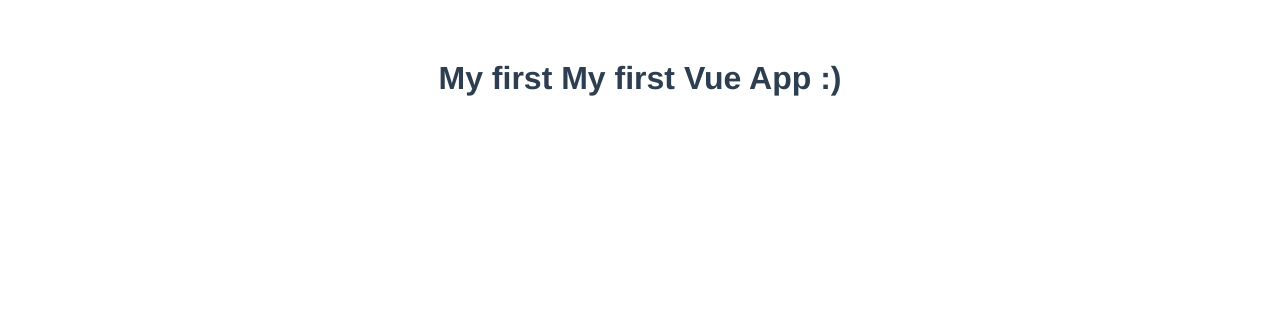
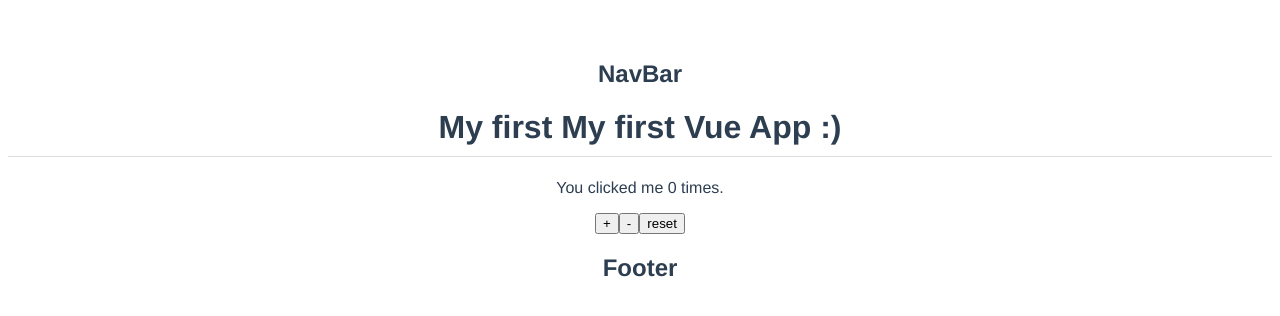
Before and after one commit to andreirosca92/Vue.js-Projects, a Vue app: page / in a window 1280 px wide. Shown: the top 316 px of the page. Built offline with nearby package versions, Linux system fonts and the light colour scheme.

Commit message:
Counter-Vue.js 3

```diff
--- a/src/App.vue
+++ b/src/App.vue
@@ -1,14 +1,26 @@
 <template>
+  <Navbar />
   <h1>My first {{ title }}</h1>
+  <Counter />
+  <Footer />
 </template>
 
 <script>
+import Counter from "./components/Counter.vue";
+import Footer from "./components/Footer.vue";
+import Navbar from "./components/Navbar.vue";
+
 export default {
   name: "App",
   data() {
     return {
       title: "My first Vue App :)",
     };
+  },
+  components: {
+    Counter,
+    Footer,
+    Navbar,
   },
 };
 </script>
@@ -22,4 +34,9 @@
   color: #2c3e50;
   margin-top: 60px;
 }
+h1 {
+  border-bottom: 1px solid #ddd;
+  display: inline block;
+  padding-bottom: 10px;
+}
 </style>
--- /dev/null
+++ b/src/components/Counter.vue
@@ -0,0 +1,27 @@
+<script>
+export default {
+  data() {
+    return {
+      count: 0,
+    };
+  },
+  methods: {
+    increment() {
+      this.count++;
+    },
+    decrement() {
+      this.count--;
+    },
+    reset() {
+      this.count = 0;
+    },
+  },
+};
+</script>
+
+<template>
+  <p>You clicked me {{ count }} times.</p>
+  <button @click="increment">+</button>
+  <button @click="decrement">-</button>
+  <button @click="reset">reset</button>
+</template>
--- /dev/null
+++ b/src/components/Footer.vue
@@ -0,0 +1,3 @@
+<template>
+  <h2>Footer</h2>
+</template>
--- /dev/null
+++ b/src/components/Navbar.vue
@@ -0,0 +1,3 @@
+<template>
+  <h2>NavBar</h2>
+</template>
```
